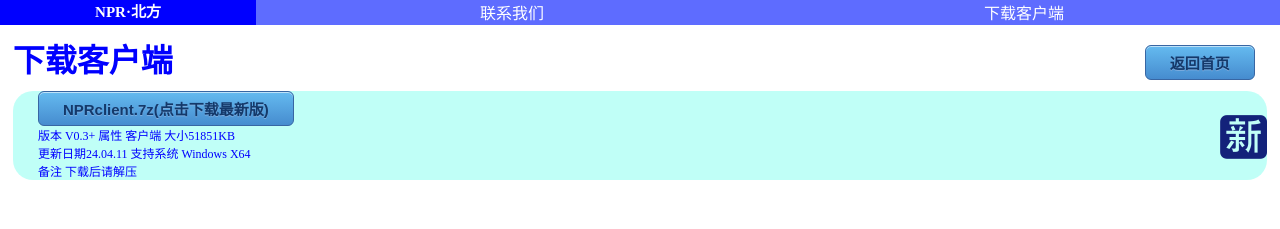
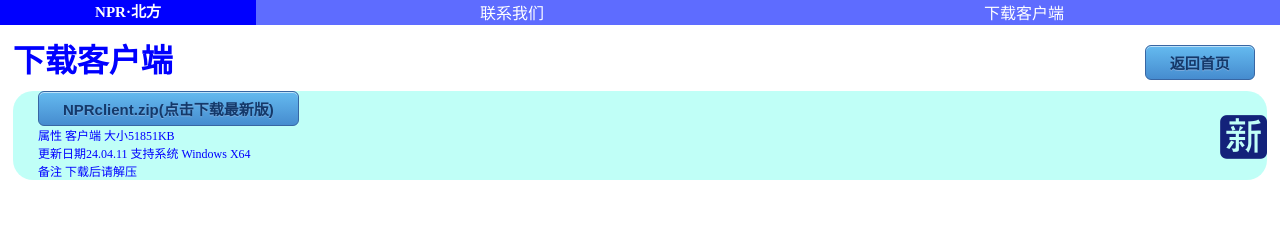
Before and after one commit to goldfishMXY/goldfishMXY.github.io, a plain HTML site: page npr_download.html in a window 1280 px wide. Shown: the top 229 px of the page. Drawn offline with Linux system fonts and the light colour scheme; files whose address does not match are found by name; a web font is replaced by a local one.

Commit message:
Update npr_download.html

```diff
--- a/npr_download.html
+++ b/npr_download.html
@@ -139,9 +139,9 @@
         <div style="position:relative;left:2%;max-width: 98%;">
             <a
             href="./files/NPRclient.7z"target="_blank"
-            class="myButton">NPRclient.7z(点击下载最新版)</a>
+            class="myButton">NPRclient.zip(点击下载最新版)</a>
             <br>
-            <p1 style="color:blue;font-size: 12px;">版本 V0.3+ 属性 客户端 大小51851KB <br>更新日期24.04.11 支持系统 Windows X64<br>备注 下载后请解压</p1>
+            <p1 style="color:blue;font-size: 12px;">属性 客户端 大小51851KB <br>更新日期24.04.11 支持系统 Windows X64<br>备注 下载后请解压</p1>
             <img src="/test/img/NEW.png" style="width:50px;position:absolute;right:0;top:21px;">
         </div>
     </div>
```
